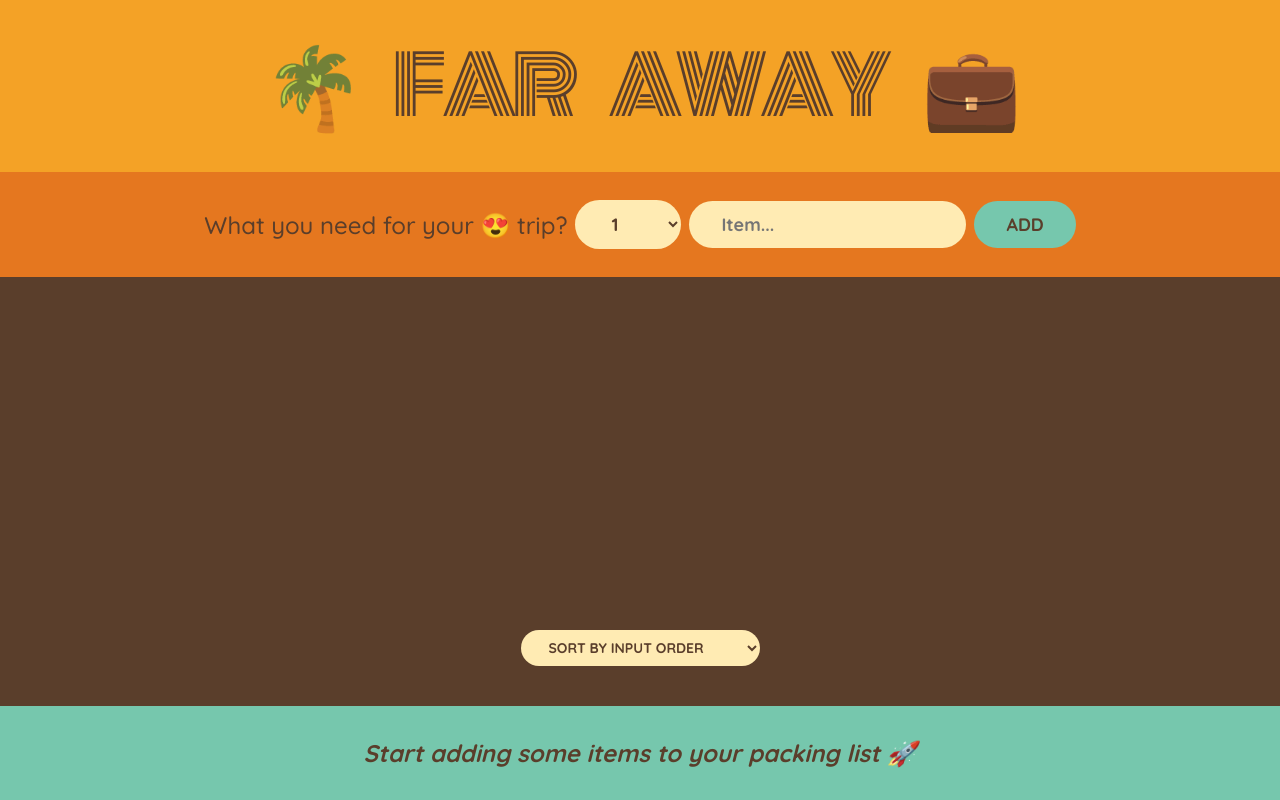
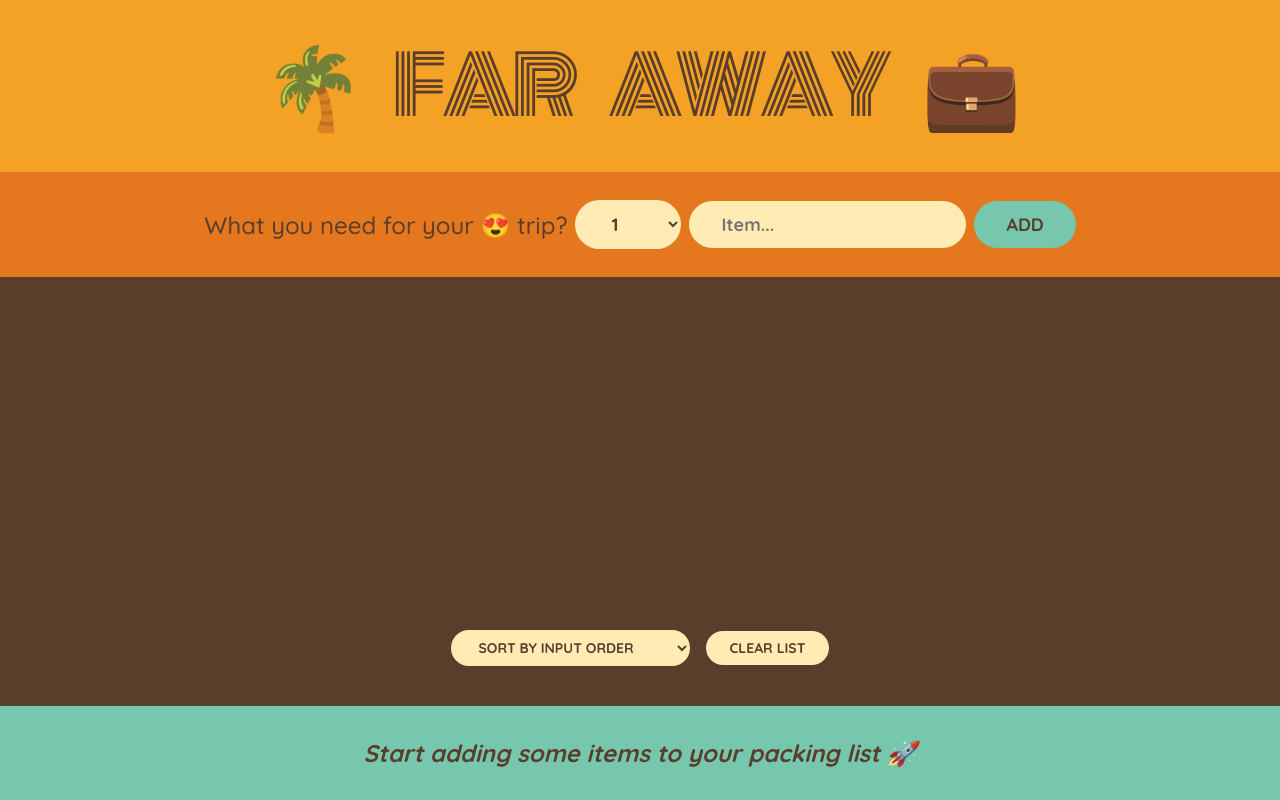
Before and after one commit to andrawicaksono/travel-list, a React (Create React App) app: page / in a window 1280 px wide. Built offline with nearby package versions, Linux system fonts and the light colour scheme.

Commit message:
add clear list

```diff
--- a/src/App.js
+++ b/src/App.js
@@ -24,6 +24,16 @@
     );
   }
 
+  function handleClearList() {
+    if (items.length > 0) {
+      const confirmed = window.confirm(
+        "Are you sure you want to delete all items?"
+      );
+
+      if (confirmed) setItems([]);
+    }
+  }
+
   return (
     <div className="app">
       <Logo />
@@ -32,6 +42,7 @@
         items={items}
         onDeleteItem={handleDeleteItem}
         onToggleItem={handleToggleItem}
+        onClearList={handleClearList}
       />
       <Stats items={items} />
     </div>
@@ -88,7 +99,7 @@
   );
 }
 
-function PackingList({ items, onDeleteItem, onToggleItem }) {
+function PackingList({ items, onDeleteItem, onToggleItem, onClearList }) {
   const [sortBy, setSortBy] = useState("input");
 
   let sortedItems;
@@ -116,12 +127,13 @@
         ))}
       </ul>
 
-      <div>
+      <div className="actions">
         <select value={sortBy} onChange={(e) => setSortBy(e.target.value)}>
           <option value={"input"}>Sort by input order</option>
           <option value={"description"}>Sort by description</option>
           <option value={"packed"}>Sort by packed status</option>
         </select>
+        <button onClick={onClearList}>Clear list</button>
       </div>
     </div>
   );
```
